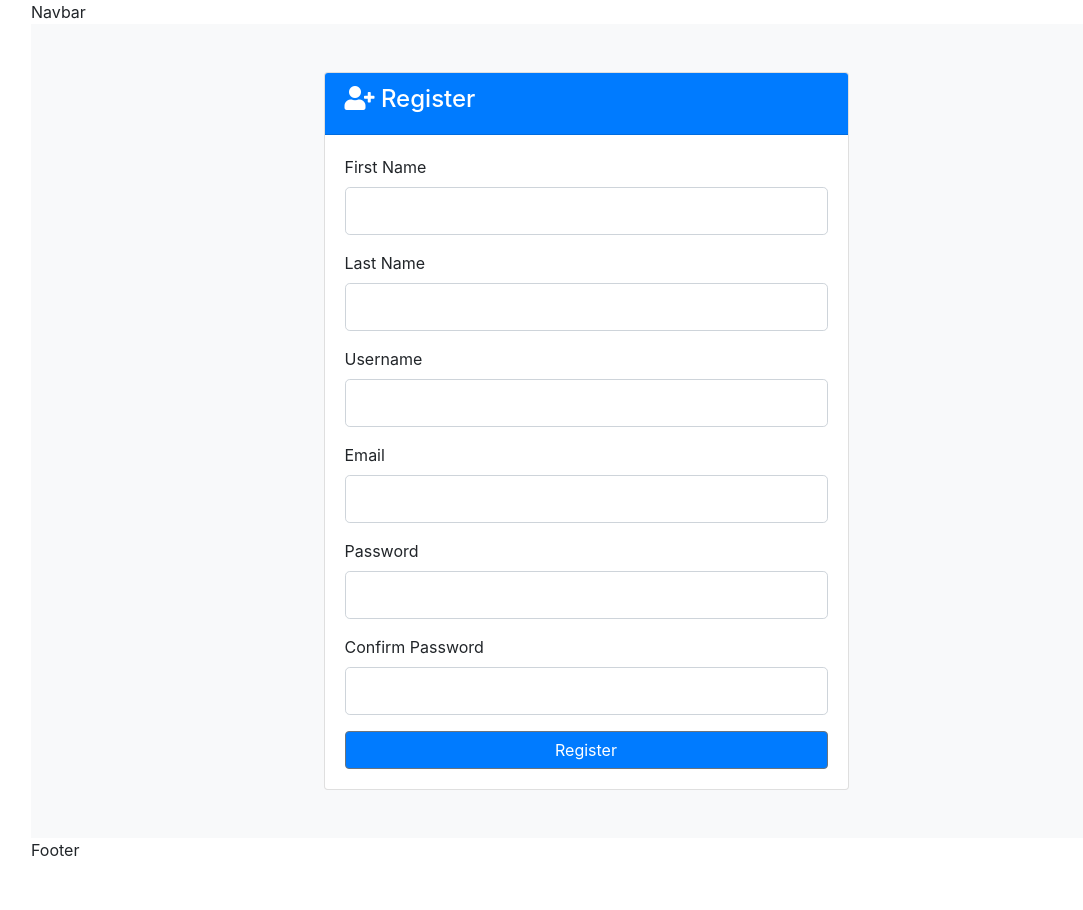
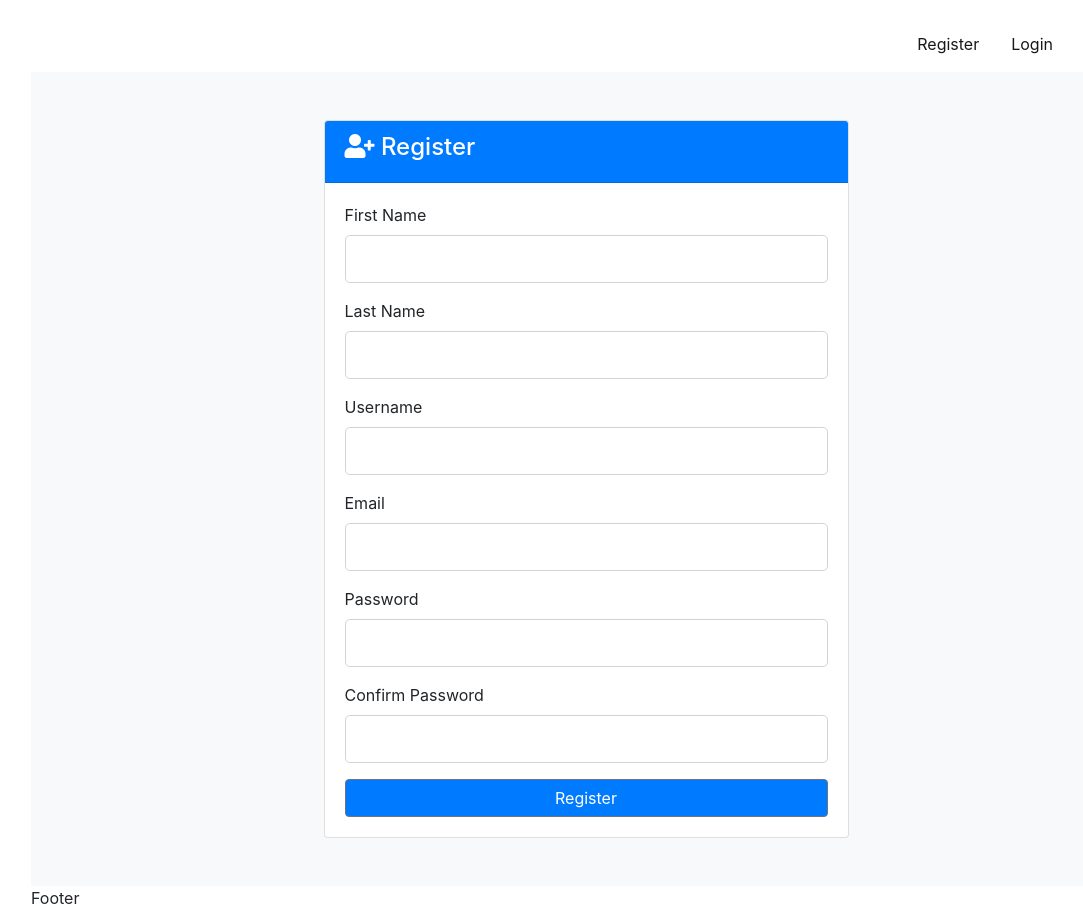
Before and after one commit to WebDevRaul/Protein_Tracker, a React (Create React App) app in the folder client/: page /register in a window 1280 px wide. Shown: the whole page, without its empty margins (54-1137 px from the left). Before the commit the page ends 862 px from the top, so only its background shows below. Built offline with nearby package versions, Linux system fonts and the light colour scheme.

Commit message:
navbar content

```diff
--- a/client/src/components/layout/Navbar.js
+++ b/client/src/components/layout/Navbar.js
@@ -1,11 +1,49 @@
 import React, { Component } from 'react';
+import classnames  from 'classnames';
+import { Link } from 'react-router-dom';
 
-export default class Navbar extends Component {
+class Navbar extends Component {
+  constructor() {
+    super();
+    this.state={
+      show: false
+    }
+  }
+
+  onClick = () => { this.setState({ show: !this.state.show }); };
+
   render() {
+    const { show } = this.state;
     return (
-      <div>
-        Navbar
-      </div>
+      <nav className="navbar navbar-expand-lg navbar-light">
+        <button
+          className="navbar-toggler"
+          type="button"
+          onClick={this.onClick}
+        >
+          <span className="navbar-toggler-icon"></span>
+        </button>
+        <div className={classnames('collapse navbar-collapse', { 'show' : show })}>
+          <ul className="navbar-nav ml-auto mr-5">
+            <li className="nav-item active mr-3 mt-3">
+              <Link
+                to='/register'
+                className='nav-link'
+                onClick={this.onClick}
+              ><span>Register</span></Link>
+            </li>
+            <li className="nav-item active mr-3 mt-3">
+              <Link
+                to='/login'
+                className='nav-link'
+                onClick={this.onClick}
+              ><span>Login</span></Link>
+            </li>
+          </ul>
+        </div>
+      </nav>
     )
   }
 }
+
+export default Navbar;
```
Also changed, not shown: client/src/App.js (indentation only).
